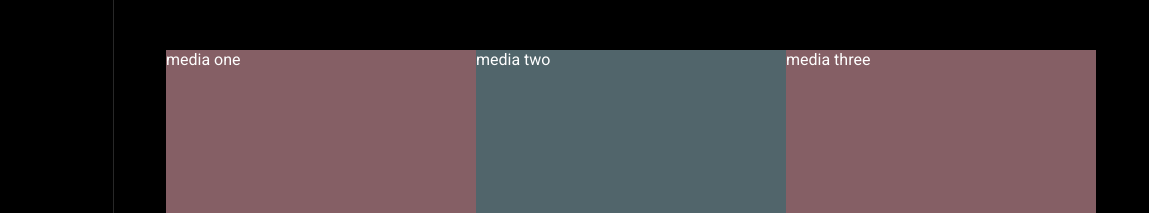
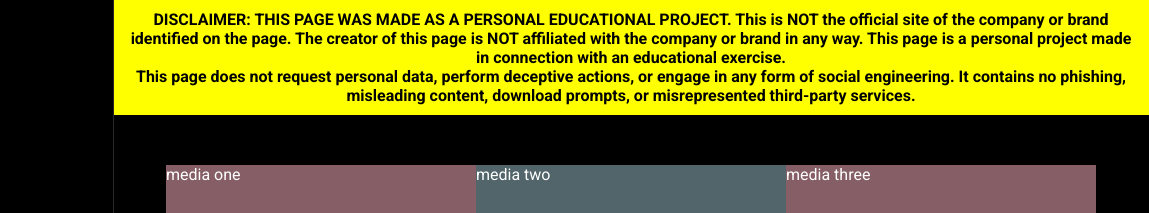
Before and after one commit to Blaezy/social-media-layout, a plain HTML site: page explore.html in a window 1280 px wide. Shown: the top 213 px of the page, 131-1280 px from the left. Drawn offline with Linux system fonts and the light colour scheme.

Commit message:
Update explore.html

```diff
--- a/explore.html
+++ b/explore.html
@@ -16,6 +16,25 @@
     <link rel="stylesheet" href="styles/explore.css" />
   </head>
   <body>
+    <div
+      style="
+        background-color: yellow;
+        color: black;
+        padding: 10px;
+        font-weight: bold;
+        text-align: center;
+      "
+    >
+      DISCLAIMER: THIS PAGE WAS MADE AS A PERSONAL EDUCATIONAL PROJECT. This is
+      NOT the official site of the company or brand identified on the page. The
+      creator of this page is NOT affiliated with the company or brand in any
+      way. This page is a personal project made in connection with an
+      educational exercise.<br />
+      This page does <strong>not</strong> request personal data, perform
+      deceptive actions, or engage in any form of social engineering. It
+      contains no phishing, misleading content, download prompts, or
+      misrepresented third-party services.
+    </div>
     <div class="main-page">
       <div class="sidebar">
         <div class="sidebar-container">
```
